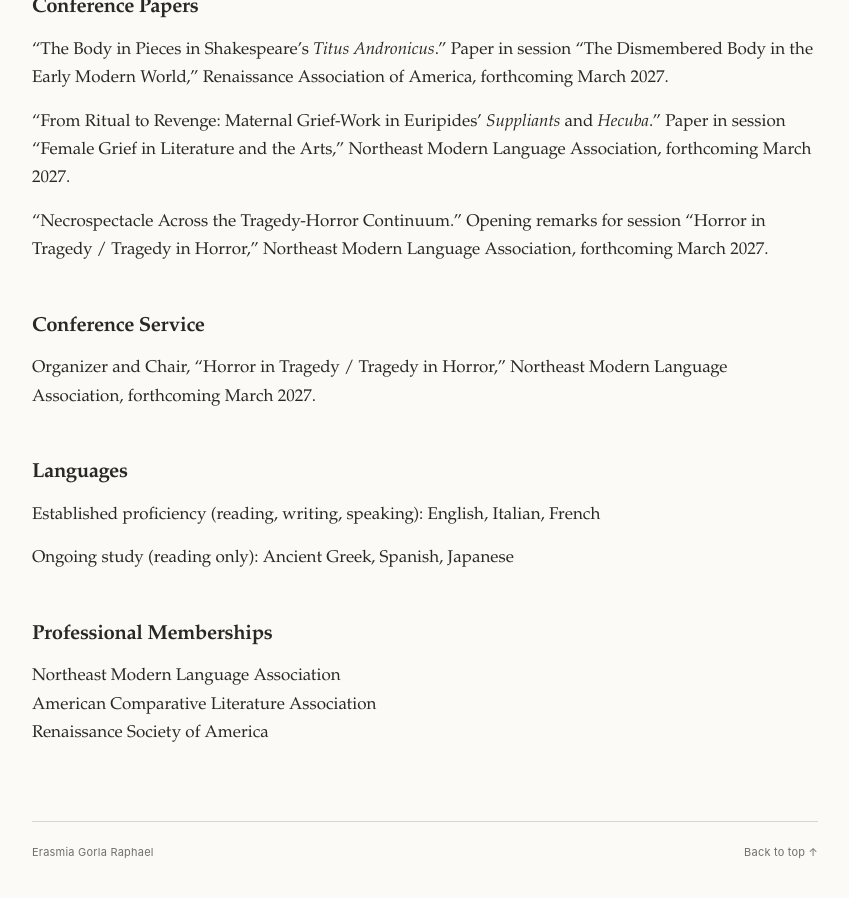
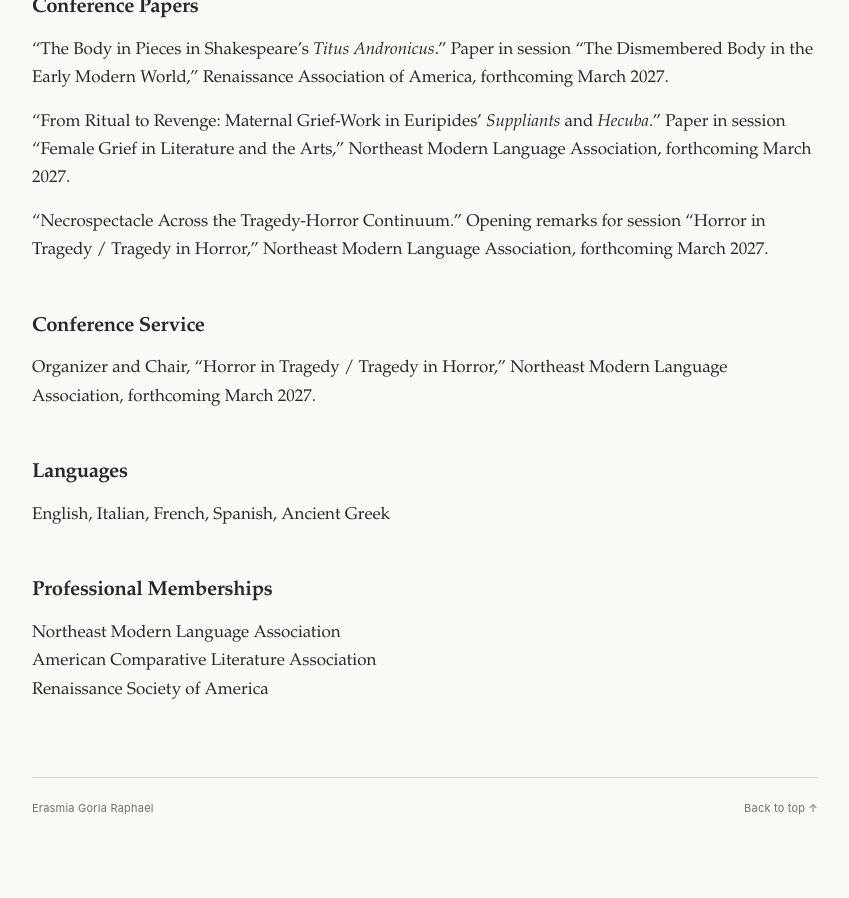
Before and after one commit to erasmiagorla/erasmiagorla.github.io, a Jekyll site: the page built from index.md, in a window 1280 px wide and 900 px high, scrolled down 1548 px. Shown: the whole window, without its empty margins (215-1064 px from the left). Built offline with Jekyll 4.4.1, drawn with Linux system fonts in a browser that asks for light colours; after the commit the page ends 2405 px from its top, so only the background shows below that.

Commit message:
Update index.md

```diff
--- a/index.md
+++ b/index.md
@@ -53,9 +53,7 @@ Organizer and Chair, “Horror in Tragedy / Tragedy in Horror,” Northeast Mode
 
 ## Languages
 
-Established proficiency (reading, writing, speaking): English, Italian, French
-
-Ongoing study (reading only): Ancient Greek, Spanish, Japanese
+English, Italian, French, Spanish, Ancient Greek
 
 ## Professional Memberships
 
```
